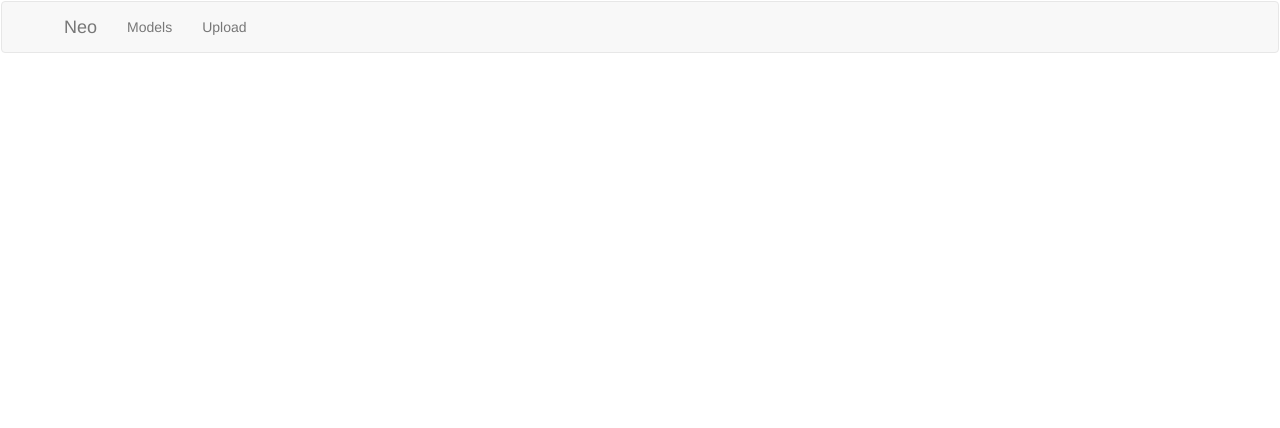
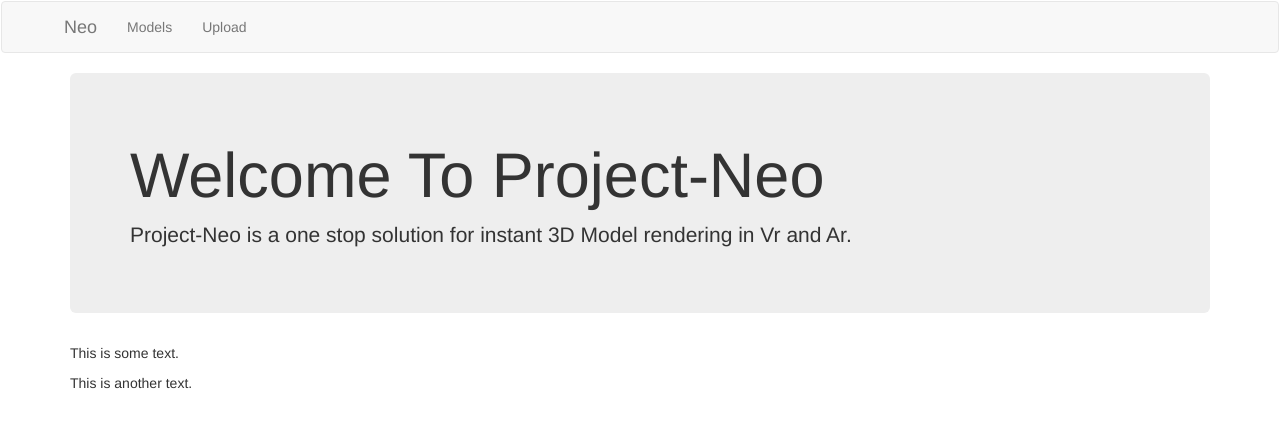
Before and after one commit to ckmonish2000/ProjectNeo, a Flask app: page / in a window 1280 px wide. Shown: the top 428 px of the page. Run offline with Flask 2, Linux system fonts and the light colour scheme; some libraries are stand-ins or nearby versions.

Commit message:
"homepage"

```diff
--- a/flask server/templates/base.html
+++ b/flask server/templates/base.html
@@ -22,6 +22,7 @@
 }
 .parent{
   display :flex;
+  flex-wrap:wrap;
 }
 
       .items{
--- a/flask server/templates/test.html
+++ b/flask server/templates/test.html
@@ -4,9 +4,14 @@
 
 {%block body%}
 
-<!-- <a href="/models" >list of models</a>
-<a href="/upload">upload</a> -->
+<div class="container">
+  <div class="jumbotron">
+    <h1>Welcome To Project-Neo</h1>
+    <p>Project-Neo is a one stop solution for instant 3D Model rendering in Vr and Ar.</p>
+  </div>
+  <p>This is some text.</p>
+  <p>This is another text.</p>
+</div>
 
-</div>
-</div>
+
 {%endblock%}
```
Also changed, not shown: flask server/models.db.
